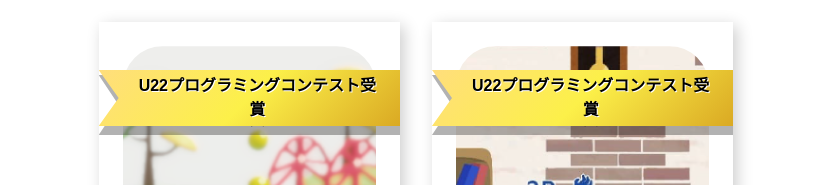
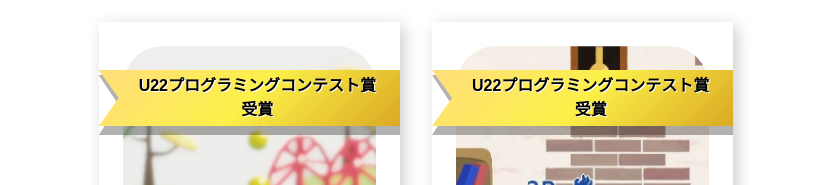
Before and after one commit to miyamoto-y316/miyamoto-portfolio, a Next.js app: page / in a window 1280 px wide. Shown: the part 1448-1633 px from the top of the page, without its empty margins (224-1061 px from the left). Built offline with nearby package versions, Linux system fonts and the light colour scheme.

Commit message:
change: `CardWork.tsx` に props: ribbonTitle を設定して親コンポーネントから変更できるよう変更

```diff
--- a/components/molecules/CardWork.tsx
+++ b/components/molecules/CardWork.tsx
@@ -7,12 +7,14 @@
   workSrc: string;
   srcAlt: string;
   workTitle: string;
+  ribbonTitle: string;
 };
 
 export default function CardWork({
   workSrc,
   srcAlt,
   workTitle,
+  ribbonTitle,
 }: SkillCardProps) {
   return (
     <Box
@@ -55,7 +57,7 @@
             clipPath: "polygon(0 0, 100% 0, 100% 100%, 0 100%, 20px 50%)",
           }}
         >
-          U22プログラミングコンテスト受賞
+          {ribbonTitle}
         </Box>
         {/* リボン本体 */}
         <Box
@@ -74,7 +76,7 @@
             textShadow: "1px 1px 0px rgba(255, 255, 255, 1)",
           }}
         >
-          U22プログラミングコンテスト受賞
+          {ribbonTitle}
         </Box>
       </Box>
       <Typography sx={{ color: "#000000" }} variant="h5">
--- a/components/templates/SectionWork.tsx
+++ b/components/templates/SectionWork.tsx
@@ -9,6 +9,7 @@
       <Grid size={{ xs: 12, sm: 6, md: 1 }} />
       <Grid size={{ xs: 12, sm: 6, md: 5 }}>
         <CardWork
+          ribbonTitle="U22プログラミングコンテスト賞受賞"
           workSrc="/images/work1.png"
           srcAlt="不思議なおもちゃとパズルの世界"
           workTitle="不思議なおもちゃとパズルの世界"
@@ -16,6 +17,7 @@
       </Grid>
       <Grid size={{ xs: 12, sm: 6, md: 5 }}>
         <CardWork
+          ribbonTitle="U22プログラミングコンテスト賞受賞"
           workSrc="/images/work2.png"
           srcAlt="GoRoom"
           workTitle="GoRoom"
```
